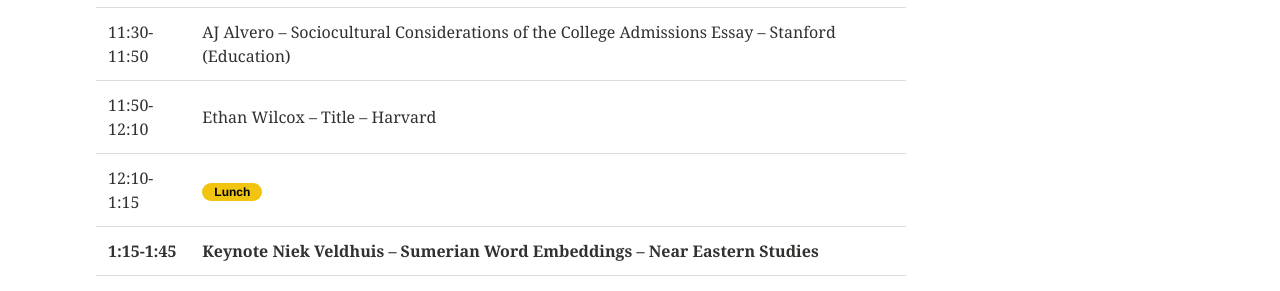
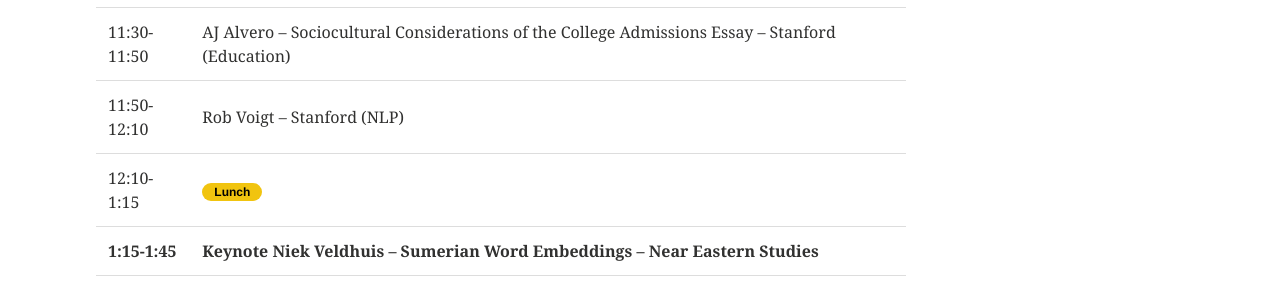
Before and after one commit to TextXD/textxd.github.io, a Jekyll site: the page built from programs/textxd2018.md, in a window 1280 px wide and 900 px high, scrolled down 3052 px. Shown: the part 154-445 px from the top of the window. Built offline with Jekyll 4.4.1, drawn with Linux system fonts in a browser that asks for light colours.

Commit message:
Update textxd2018.md

```diff
--- a/programs/textxd2018.md
+++ b/programs/textxd2018.md
@@ -84,7 +84,7 @@ image:
 |----
 | 11:10-11:30   | Manoj Tiwari -- Recommendation systems -- Google |
 | 11:30-11:50   | AJ Alvero -- Sociocultural Considerations of the College Admissions Essay -- Stanford (Education) |
-| 11:50-12:10   | Ethan Wilcox -- Title -- Harvard|
+| 11:50-12:10   | Rob Voigt -- Stanford (NLP) |
 | 12:10-1:15   | <span class="badge warning">Lunch</span> <br/> |
 | **1:15-1:45**    | **Keynote Niek Veldhuis -- Sumerian Word Embeddings -- Near Eastern Studies**|
 | 1:45-2:05    |  Adam Anderson -- Title -- Near Eastern Studies |
```
